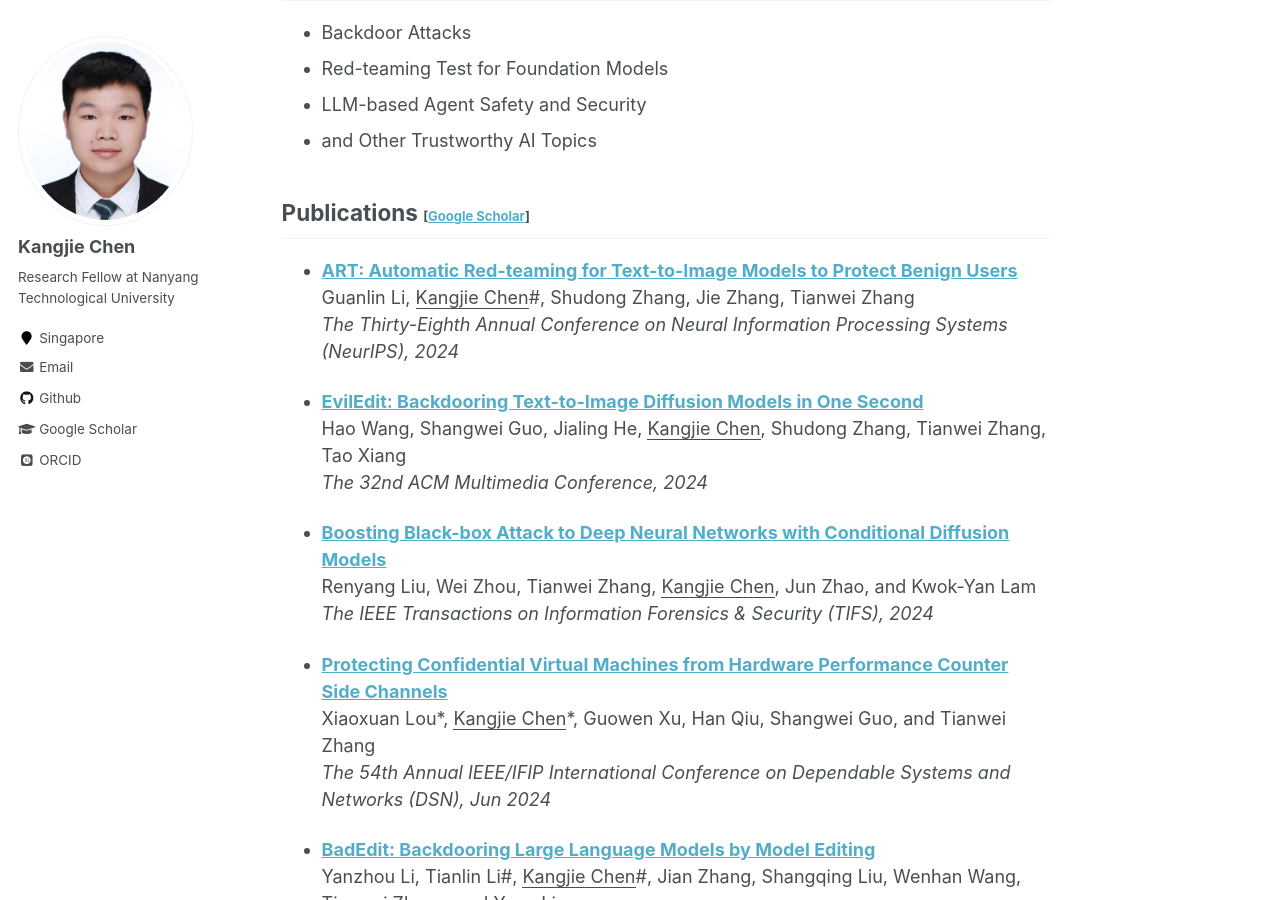
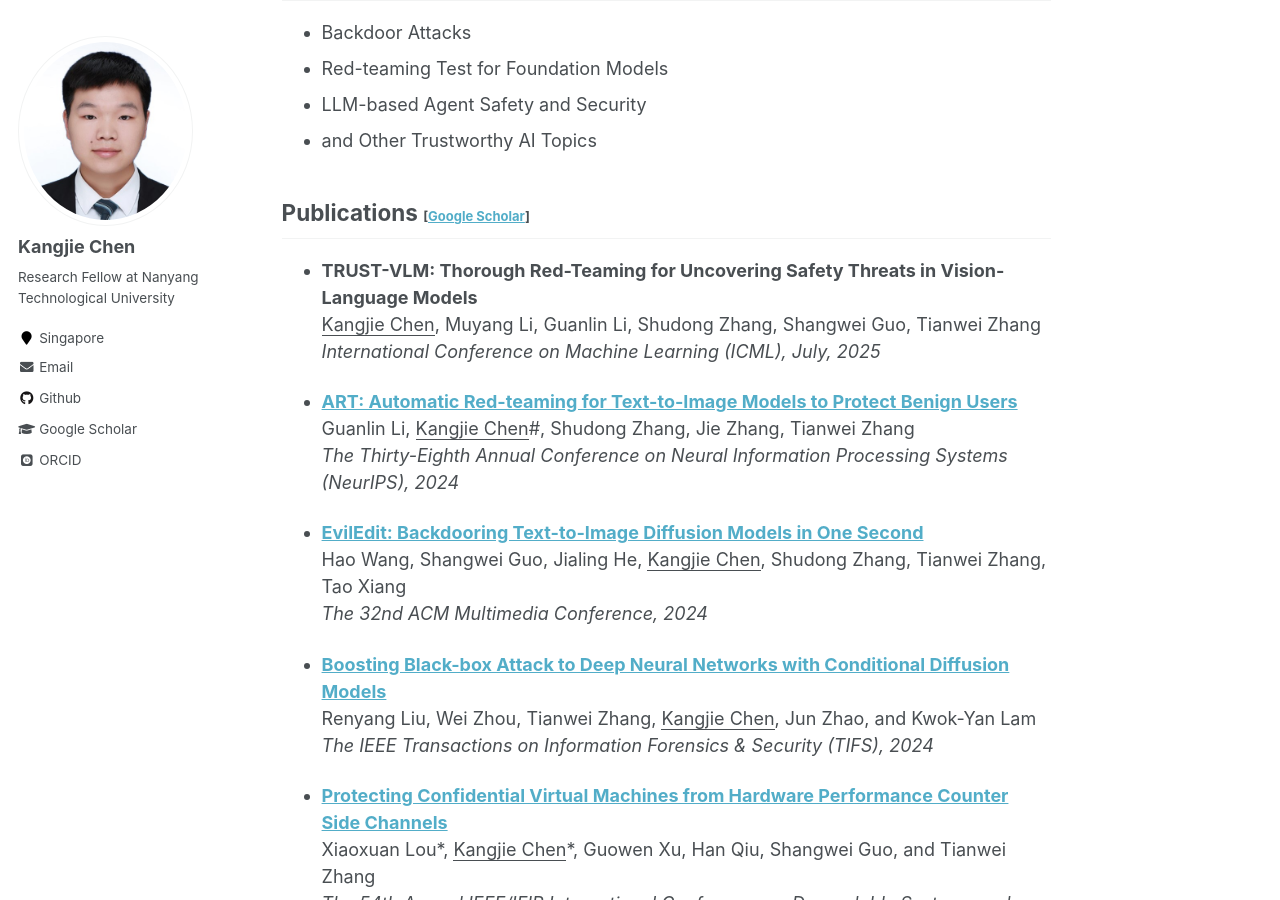
Before and after one commit to kangjie-chen/kangjie-chen.github.io, a Jekyll site: the page built from _pages/about.md, in a window 1280 px wide and 900 px high, scrolled down 363 px. Built offline with Jekyll 4.4.1, drawn with Linux system fonts in a browser that asks for light colours; some web fonts are replaced.

Commit message:
Update about.md

```diff
--- a/_pages/about.md
+++ b/_pages/about.md
@@ -20,6 +20,12 @@ I am currently a Research Fellow at [Digital Trust Centre](https://www.ntu.edu.s
 <br/>
 
 ## Publications <span style="font-size:small;">[[Google Scholar](https://scholar.google.com/citations?user=vEPnP6oAAAAJ)]</span>
+
+- **TRUST-VLM: Thorough Red-Teaming for Uncovering Safety Threats in Vision-Language Models**
+  <br/>
+  <u>Kangjie Chen</u>, Muyang Li, Guanlin Li, Shudong Zhang, Shangwei Guo, Tianwei Zhang
+  <br/>
+  *International Conference on Machine Learning (ICML), July, 2025*
 
 - **[ART: Automatic Red-teaming for Text-to-Image Models to Protect Benign Users](https://arxiv.org/abs/2405.19360)**
   <br/>
```
